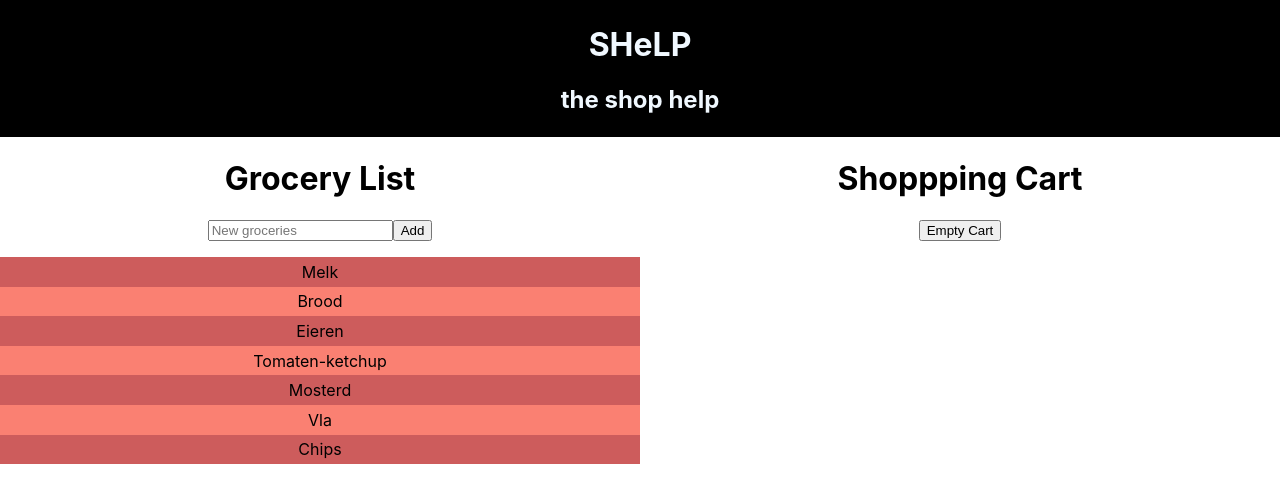
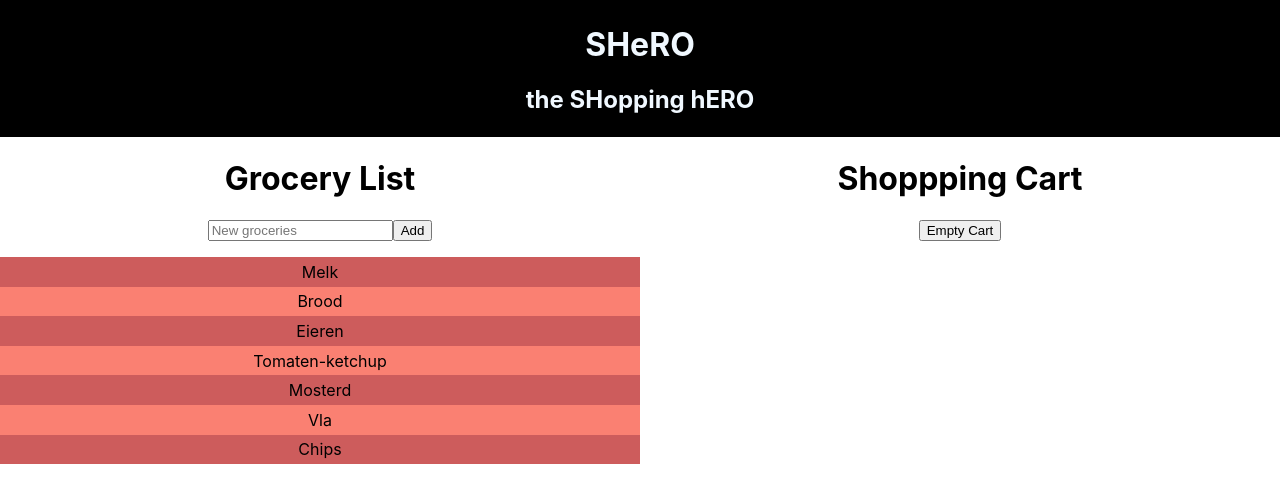
Before and after one commit to Tijs-vd-B/tijs_vd_b_eindopdracht_fed_level33, a React (Create React App) app: page / in a window 1280 px wide. Shown: the top 502 px of the page. Built offline with nearby package versions, Linux system fonts and the light colour scheme.

Commit message:
(hopefully) final push

```diff
--- a/src/App.js
+++ b/src/App.js
@@ -5,8 +5,8 @@ function App() {
   return (
     <div className="App">
       <div className="header">
-        <h1>SHeLP</h1>
-        <h2>the shop help</h2>
+        <h1>SHeRO</h1>
+        <h2>the SHopping hERO</h2>
       </div>
       <Container />
     </div>
```
Also changed, not shown: 1 other file (tests, documents, lock files or other folders).
